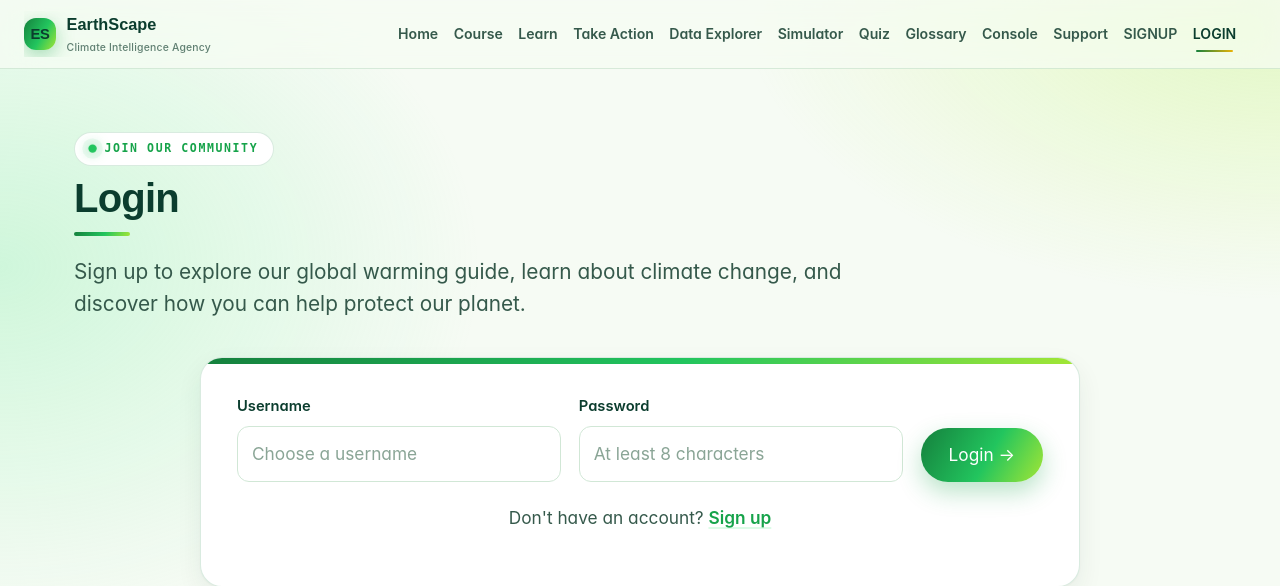
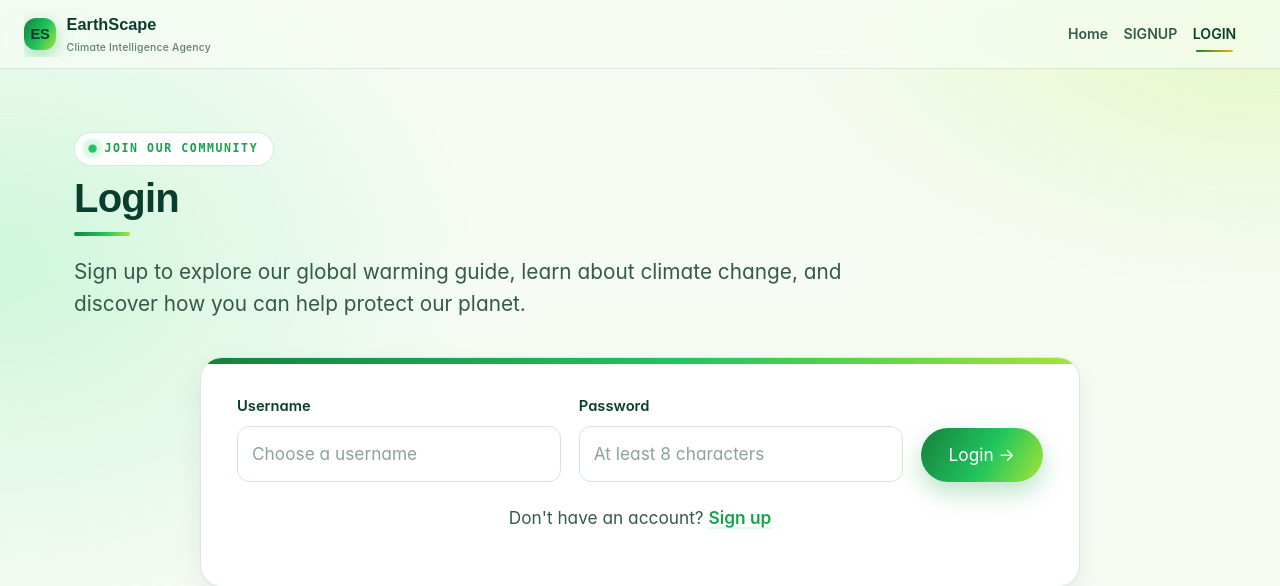
Before and after one commit to ari161-bit/climate-change-dashboard, a Django app: page /climatechanges/login/?next=/climatechanges/dataset/ in a window 1280 px wide. Shown: the top 586 px of the page. Run offline with Django 5.2, Linux system fonts and the light colour scheme; data that the repository does not hold is empty.

Commit message:
Simplify nav and create demo admin on Vercel
Top nav now shows only Home, Signup/Login, and Dashboard when signed in.
The serverless bootstrap recreates the README demo accounts
(admin_demo, analyst_demo) and sample data in the fresh database,
so the admin login works on the deployed site.

```diff
--- a/aptech-hadoop-eproject/climatechanges/templates/climatechanges/template.html
+++ b/aptech-hadoop-eproject/climatechanges/templates/climatechanges/template.html
@@ -65,28 +65,8 @@
       </a>
       <div class="nav-desktop">
         <a class="nav-link is-active" href="/climatechanges/">Home</a>
-        <a class="nav-link" href="/climatechanges/course.html">Course</a>
-        <div class="nav-group">
-          <a class="nav-link" href="/climatechanges/what-is-global-warming.html" aria-haspopup="true">Learn</a>
-          <div class="nav-pop"><a href="/climatechanges/what-is-global-warming.html">What Is Global Warming?</a>
-<a href="/climatechanges/causes.html">Causes</a>
-<a href="/climatechanges/effects.html">Effects</a>
-<a href="/climatechanges/why-care.html">Why Should We Care?</a></div>
-        </div>
-        <div class="nav-group">
-          <a class="nav-link" href="/climatechanges/action-hub.html" aria-haspopup="true">Take Action</a>
-          <div class="nav-pop"><a href="/climatechanges/carbon-footprint.html">Carbon Footprint Calculator</a>
-<a href="/climatechanges/recycle.html">Reduce, Reuse, Recycle</a>
-<a href="/climatechanges/clean-energy.html">Clean Energy</a>
-<a href="/climatechanges/action-hub.html">Action Hub</a></div>
-        </div>
-        <a class="nav-link" href="/climatechanges/data-explorer.html">Data Explorer</a>
-<a class="nav-link" href="/climatechanges/simulator.html">Simulator</a>
-<a class="nav-link" href="/climatechanges/quiz.html">Quiz</a>
-<a class="nav-link" href="/climatechanges/glossary.html">Glossary</a>
-<a class="nav-link" href="{% url 'console_overview' %}">Console</a>
-<a class="nav-link" href="{% url 'support' %}">Support</a>
 {% if user.is_authenticated %}
+<a class="nav-link" href="{% url 'console_overview' %}">Dashboard</a>
 <a class="nav-link" href="{% url 'profile' %}">&#128100; {{ user.username }}</a>
 <a class="nav-link" href="{% url 'logout' %}">LOGOUT</a>
 {% else %}
```
Also changed, not shown: api/index.py (+21 -2 lines).
